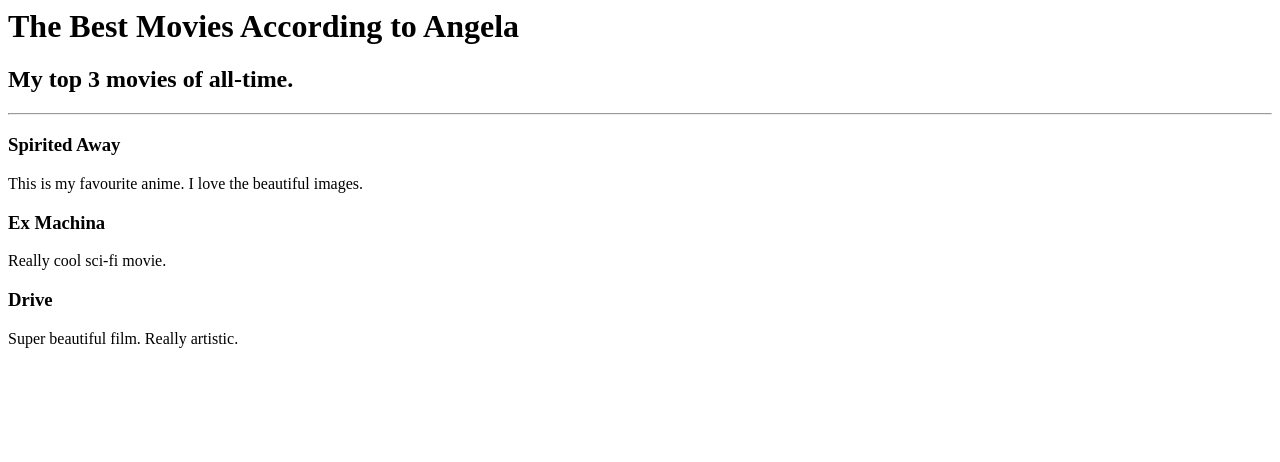
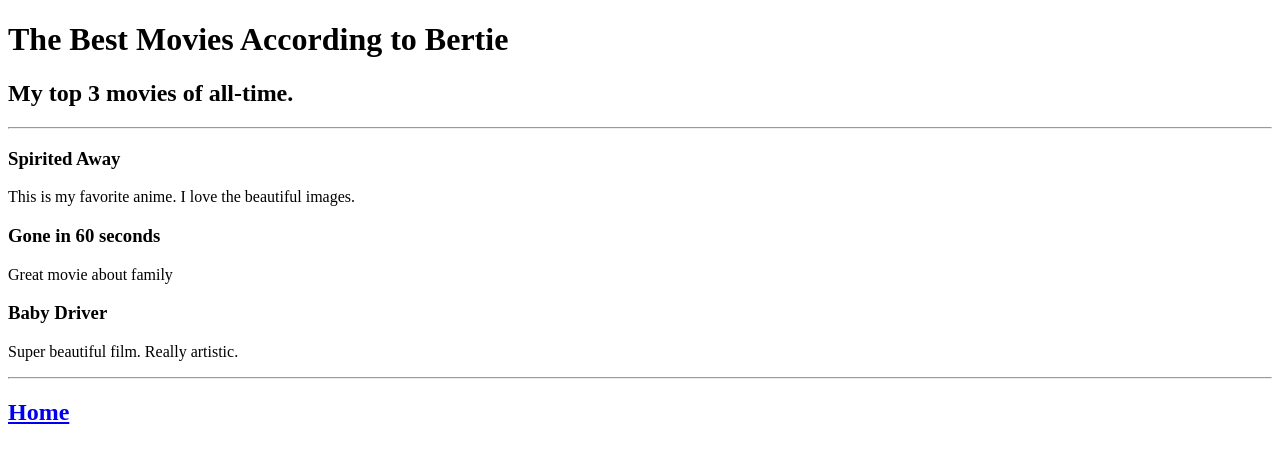
Before and after one commit to AlbertusM/4.3-HTML-Porfolio-Project, a plain HTML site: page public/movie-ranking.html in a window 1280 px wide. Drawn offline with Linux system fonts and the light colour scheme.

Commit message:
Update content

```diff
--- a/public/movie-ranking.html
+++ b/public/movie-ranking.html
@@ -1,9 +1,20 @@
-<h1>The Best Movies According to Angela</h1>
-<h2>My top 3 movies of all-time.</h2>
-<hr />
-<h3>Spirited Away</h3>
-<p>This is my favourite anime. I love the beautiful images.</p>
-<h3>Ex Machina</h3>
-<p>Really cool sci-fi movie.</p>
-<h3>Drive</h3>
-<p>Super beautiful film. Really artistic.</p>
+<!DOCTYPE html>
+
+<html lang="en">
+    <head>
+        <title>Movie Ranking</title>
+    </head>
+    <body>
+        <h1>The Best Movies According to Bertie</h1>
+        <h2>My top 3 movies of all-time.</h2>
+        <hr />
+        <h3>Spirited Away</h3>
+        <p>This is my favorite anime. I love the beautiful images.</p>
+        <h3>Gone in 60 seconds</h3>
+        <p>Great movie about family</p>
+        <h3>Baby Driver</h3>
+        <p>Super beautiful film. Really artistic.</p>
+        <hr>
+        <h2><a href="/index.html">Home</a></h2>
+    </body>
+</html>
```
Also changed, not shown: index.html (+16 -0 lines), public/about.html (+8 -0 lines), public/birthday-invite.html (+11 -2 lines), public/contact.html (+8 -0 lines), assets/images/Movie.png (added), assets/images/movie-ranking.png (deleted).
